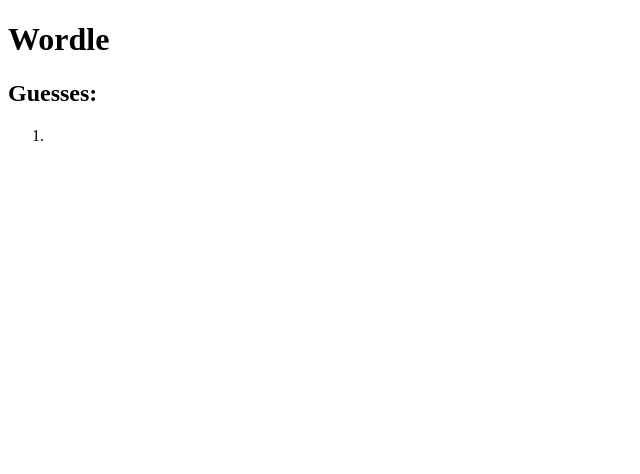
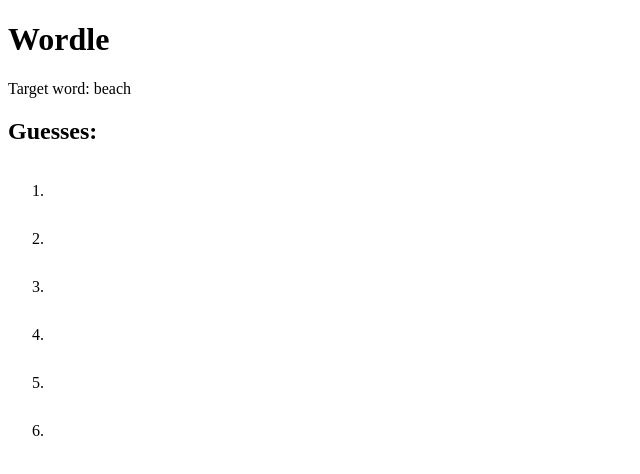
Before and after one commit to maurogestoso/wordle, a React (Vite) app: page / in a window 1280 px wide. Shown: the top 474 px of the page, without its empty margins (0-640 px from the left). Built offline with nearby package versions, Linux system fonts and the light colour scheme.

Commit message:
Add game over logic

```diff
--- a/src/App.css
+++ b/src/App.css
@@ -21,3 +21,12 @@
 .Tile.bg-gray {
   background-color: lightgray;
 }
+
+ol {
+  margin-top: 30px;
+}
+
+ol > li {
+  line-height: 32px;
+  margin-bottom: 16px;
+}
--- a/src/App.jsx
+++ b/src/App.jsx
@@ -1,21 +1,38 @@
 import React from "react";
 import "./App.css";
 
+const words = [
+  "apple",
+  "grape",
+  "mango",
+  "peach",
+  "berry",
+  "lemon",
+  "melon",
+  "plums",
+  "pearl",
+  "beach",
+];
+
+const targetWord = words.at(Math.floor(Math.random() * words.length));
+
 function App() {
-  const targetWord = "apple";
   const [{ guesses, currentGuessIndex }, dispatch] = React.useReducer(
     guessesReducer,
     {
       currentGuessIndex: 0,
-      guesses: [""],
+      guesses: ["", "", "", "", "", ""],
     }
   );
   useKeyEventListener(dispatch);
 
+  handleWin(targetWord, guesses, currentGuessIndex);
+  handleLose(targetWord, guesses, currentGuessIndex);
+
   return (
-    <>
-      <div>
+    <main>
       <h1>Wordle</h1>
+      <p>Target word: {targetWord}</p>
       <h2>Guesses:</h2>
       <ol>
         {guesses.map((guess, i) => (
@@ -28,8 +45,7 @@
           </li>
         ))}
       </ol>
-      </div>
-    </>
+    </main>
   );
 }
 
@@ -75,12 +91,9 @@
       return { ...state, guesses: newGuesses };
     case "GUESS_WORD":
       if (currentGuess.length !== 5) return state;
-      newGuesses = state.guesses.slice();
-      newGuesses.push("");
       return {
         ...state,
         currentGuessIndex: state.currentGuessIndex + 1,
-        guesses: newGuesses,
       };
   }
   return state;
@@ -88,12 +101,38 @@
 
 function useKeyEventListener(dispatch) {
   React.useEffect(() => {
-    document.addEventListener("keyup", (event) => {
+    const listener = (event) => {
       console.log("🚀 ~ document.addEventListener ~ event.key:", event.key);
       if (event.key === "Backspace") return dispatch({ type: "BACKSPACE" });
       if (event.key === "Enter") return dispatch({ type: "GUESS_WORD" });
       if (/^[a-zA-Z]$/.test(event.key))
         return dispatch({ type: "TYPE_LETTER", payload: event.key });
-    });
+    };
+    document.addEventListener("keyup", listener);
+
+    return () => {
+      document.removeEventListener("keyup", listener);
+    };
   }, []);
 }
+
+function handleWin(targetWord, guesses, currentGuessIndex) {
+  const lastGuess = guesses[currentGuessIndex - 1];
+  if (targetWord === lastGuess) {
+    setTimeout(() => {
+      alert("You've won!");
+      location.reload();
+    }, 500);
+  }
+}
+
+function handleLose(targetWord, guesses, currentGuessIndex) {
+  if (currentGuessIndex < 6) return;
+  const lastGuess = guesses[currentGuessIndex - 1];
+  if (targetWord !== lastGuess) {
+    setTimeout(() => {
+      alert("You've lost!");
+      location.reload();
+    }, 500);
+  }
+}
```
Lines whose indentation alone changed are shown as unchanged.
